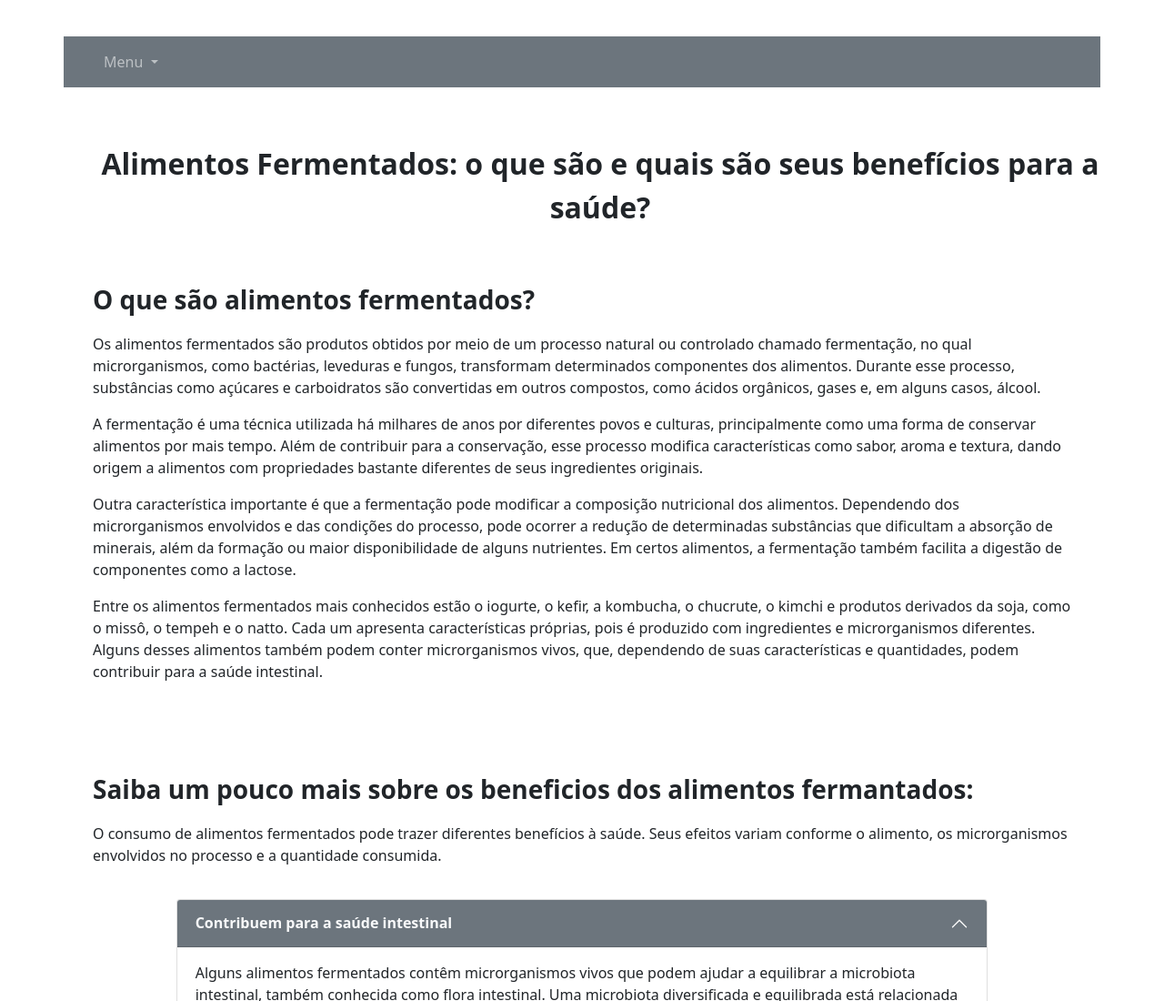
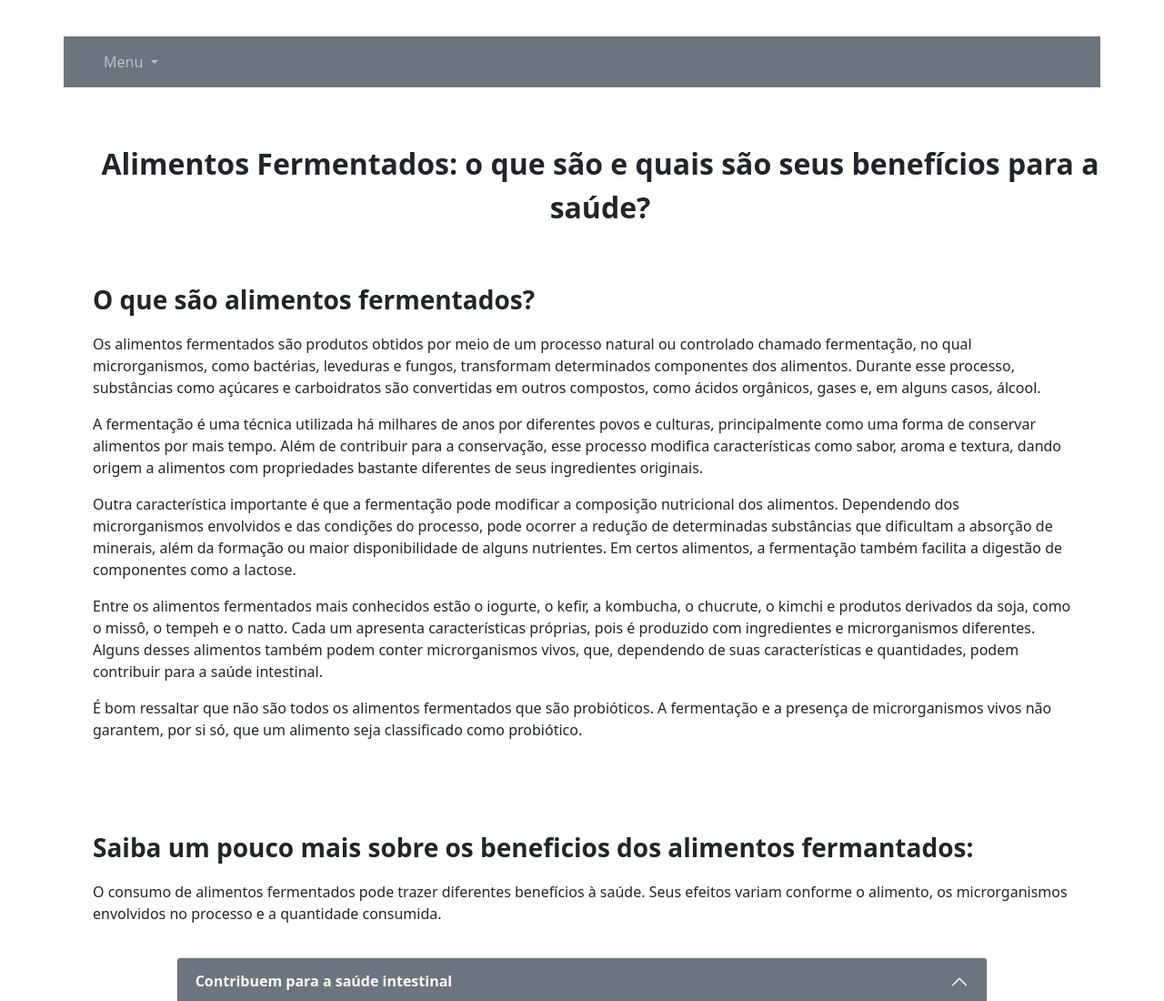
Before and after one commit to HestiaR3/alimentos_fermentados, a plain HTML site: page index.html in a window 1280 px wide. Shown: the top 1100 px of the page at 91% size. Drawn offline with nearby package versions, Linux system fonts and the light colour scheme.

Commit message:
adicionanado um paragrafo  index.html

```diff
--- a/index.html
+++ b/index.html
@@ -62,6 +62,7 @@
                         <p>A fermentação é uma técnica utilizada há milhares de anos por diferentes povos e culturas, principalmente como uma forma de conservar alimentos por mais tempo. Além de contribuir para a conservação, esse processo modifica características como sabor, aroma e textura, dando origem a alimentos com propriedades bastante diferentes de seus ingredientes originais.</p>
                         <p>Outra característica importante é que a fermentação pode modificar a composição nutricional dos alimentos. Dependendo dos microrganismos envolvidos e das condições do processo, pode ocorrer a redução de determinadas substâncias que dificultam a absorção de minerais, além da formação ou maior disponibilidade de alguns nutrientes. Em certos alimentos, a fermentação também facilita a digestão de componentes como a lactose.</p>
                         <p>Entre os alimentos fermentados mais conhecidos estão o iogurte, o kefir, a kombucha, o chucrute, o kimchi e produtos derivados da soja, como o missô, o tempeh e o natto. Cada um apresenta características próprias, pois é produzido com ingredientes e microrganismos diferentes. Alguns desses alimentos também podem conter microrganismos vivos, que, dependendo de suas características e quantidades, podem contribuir para a saúde intestinal.</p>
+                        <p>É bom ressaltar que não são todos os alimentos fermentados que são probióticos. A fermentação e a presença de microrganismos vivos não garantem, por si só, que um alimento seja classificado como probiótico.</p>
                     </div>
                 </div>
             </section>
```
